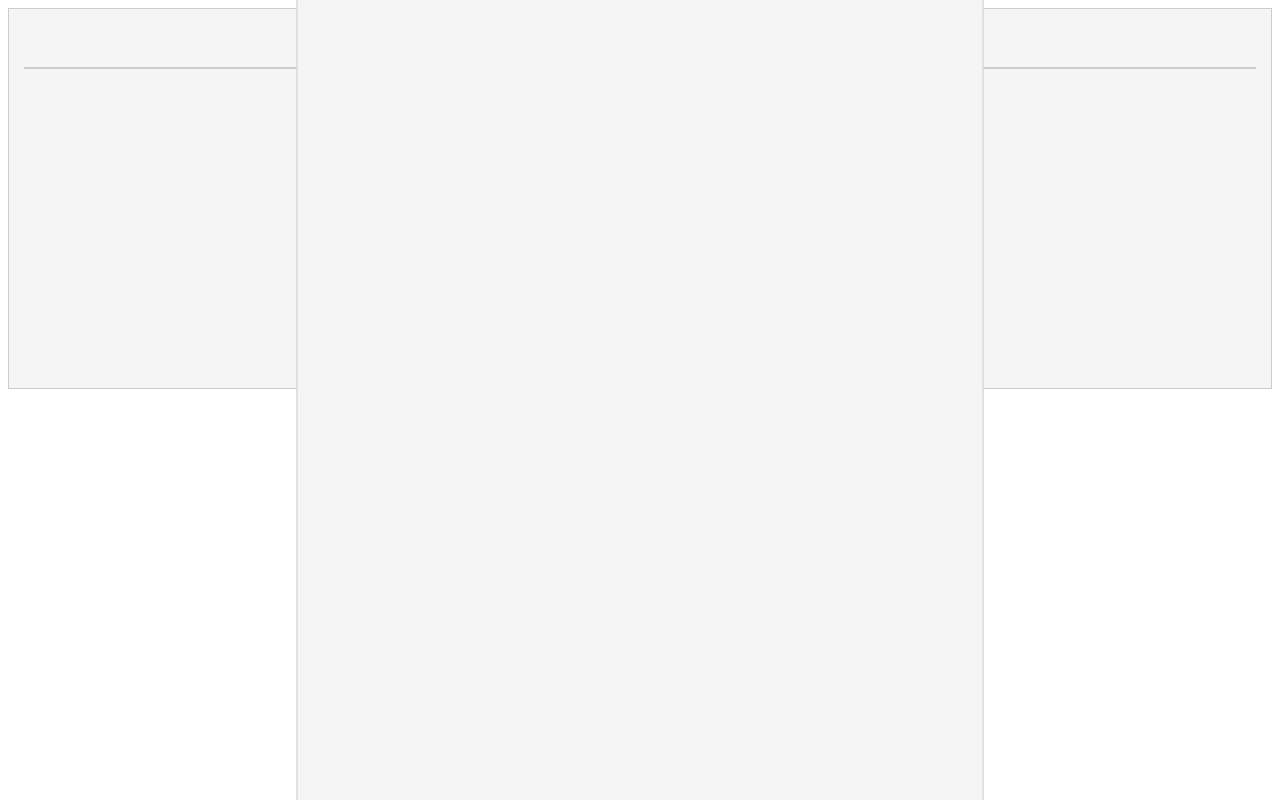
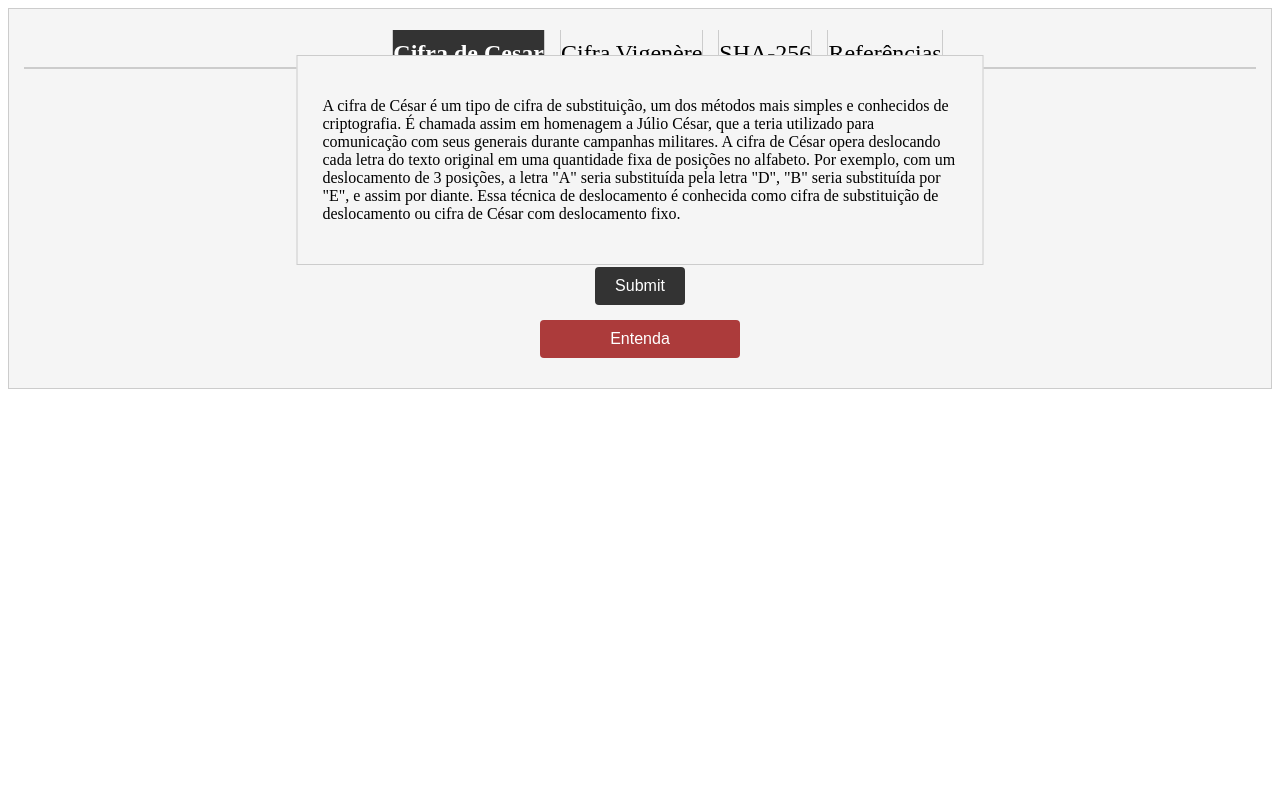
Before and after one commit to Math5oul/criptoClass, an Angular app: page / in a window 1280 px wide. Both pictures are taken after a click on the button "Entenda". Built offline with nearby package versions, Linux system fonts and the light colour scheme.

Commit message:
tab referencias

```diff
--- a/src/app/components/explain-modal/explain-modal.component.html
+++ b/src/app/components/explain-modal/explain-modal.component.html
@@ -1,5 +1,48 @@
 <section class="modal">
-<div class="modal-content">
+  <div class="modal-content">
+    <div *ngIf="tabPosition === 1">
+      <p>
+        A cifra de César é um tipo de cifra de substituição, um dos métodos mais
+        simples e conhecidos de criptografia. É chamada assim em homenagem a
+        Júlio César, que a teria utilizado para comunicação com seus generais
+        durante campanhas militares. A cifra de César opera deslocando cada
+        letra do texto original em uma quantidade fixa de posições no alfabeto.
+        Por exemplo, com um deslocamento de 3 posições, a letra "A" seria
+        substituída pela letra "D", "B" seria substituída por "E", e assim por
+        diante. Essa técnica de deslocamento é conhecida como cifra de
+        substituição de deslocamento ou cifra de César com deslocamento fixo.
+      </p>
+    </div>
 
-</div>
+    <div *ngIf="tabPosition === 2">
+      A cifra de Vigenère é um tipo de cifra polialfabética, que utiliza uma
+      série de cifras de César com diferentes deslocamentos ao longo do texto. É
+      uma evolução da cifra de César que busca superar a vulnerabilidade da
+      cifra de substituição simples. Ao contrário da cifra de César com
+      deslocamento fixo, na cifra de Vigenère, o deslocamento varia de acordo
+      com a posição da letra no texto e a correspondente letra da palavra-chave.
+      A palavra-chave é repetida ao longo do texto para criar uma sequência de
+      deslocamentos.
+    </div>
+
+    <div *ngIf="tabPosition === 3">
+      SHA-256 (Secure Hash Algorithm 256-bit) é uma função de hash criptográfica
+      que pertence à família das funções SHA-2. Ela recebe um input de qualquer
+      tamanho e produz uma saída fixa de 256 bits (32 bytes). Essa função de
+      hash é amplamente utilizada para garantir a integridade e a segurança dos
+      dados. A SHA-256 utiliza um processo iterativo para calcular o valor hash.
+      O input é dividido em blocos de 512 bits, que são processados em uma série
+      de etapas para gerar o hash final. O algoritmo envolve uma combinação de
+      operações lógicas e aritméticas, incluindo rotações, deslocamentos,
+      adições e funções não-lineares. Uma das principais características da
+      SHA-256 é sua resistência a colisões. Isso significa que é extremamente
+      improvável que dois inputs diferentes produzam o mesmo hash de saída. Além
+      disso, a função de hash é projetada para ser determinística, ou seja, o
+      mesmo input sempre produzirá o mesmo hash de saída. A SHA-256 é amplamente
+      utilizada em diversos contextos de segurança, como assinaturas digitais,
+      autenticação de mensagens, armazenamento seguro de senhas, entre outros. É
+      considerada uma função de hash criptograficamente forte e é amplamente
+      adotada como um padrão confiável na indústria de segurança da informação.
+    </div>
+  </div>
 </section>
--- a/src/app/components/explain-modal/explain-modal.component.scss
+++ b/src/app/components/explain-modal/explain-modal.component.scss
@@ -1,7 +1,7 @@
 .modal {
   position: fixed;
   width: 685px;
-  height: 800px;
+  height: auto;
   background-color: #f5f5f5;
   border: 1px solid #ccc;
   display: flex;
@@ -9,7 +9,7 @@
   justify-content: center;
   z-index: 9999;
   left: 50%;
-  top: 50%;
+  top: 20%;
   transform: translate(-50%, -50%);
 }
 
--- a/src/app/components/tab-container/tab-container.component.html
+++ b/src/app/components/tab-container/tab-container.component.html
@@ -48,19 +48,20 @@
     </ng-container>
 
     <ng-container *ngIf="activeTab === 4">
-      <!-- Add your Tab 3 content here -->
+      <ul>
+        <li><a href="https://wiki.imesec.ime.usp.br/books/ctf-starter-pack/page/cifra-de-c%C3%A9sar" target="_blank">Cifra de César</a></li>
+        <li><a href="https://danieldonda.com/a-matematica-da-cifra-de-vigenere/" target="_blank">Cifra de Vigenère</a></li>
+        <li><a href="https://blog.bitnovo.com/pt/o-que-e-o-algoritmo-sha-256-e-como-funciona/" target="_blank">Algoritmo SHA-256</a></li>
+      </ul>
     </ng-container>
   </div>
 
-  <button id="entendaButton"
-    (click)="toggleModal()"
-  >
-    Entenda
-  </button>
+  <button *ngIf="activeTab !== 4" id="entendaButton" (click)="toggleModal()">Entenda</button>
 
-<ng-container *ngIf="modalActive">
-  <app-explain-modal [tabPosition]="activeTab" (click)="toggleModal()"></app-explain-modal>
-</ng-container>
-
-
+  <ng-container *ngIf="modalActive">
+    <app-explain-modal
+      [tabPosition]="activeTab"
+      (click)="toggleModal()"
+    ></app-explain-modal>
+  </ng-container>
 </section>
--- a/src/app/components/tab-container/tab-container.component.ts
+++ b/src/app/components/tab-container/tab-container.component.ts
@@ -16,7 +16,6 @@ export class TabContainerComponent {
 
   toggleModal() {
     this.modalActive = !this.modalActive;
+
   }
-
-
 }
--- a/src/app/components/vigenere-cipher/vigenere-cipher.component.scss
+++ b/src/app/components/vigenere-cipher/vigenere-cipher.component.scss
@@ -38,7 +38,6 @@ button {
   border: none;
   border-radius: 4px;
   cursor: pointer;
-  margin-bottom: 15px;
 }
 
 button:hover {
```
